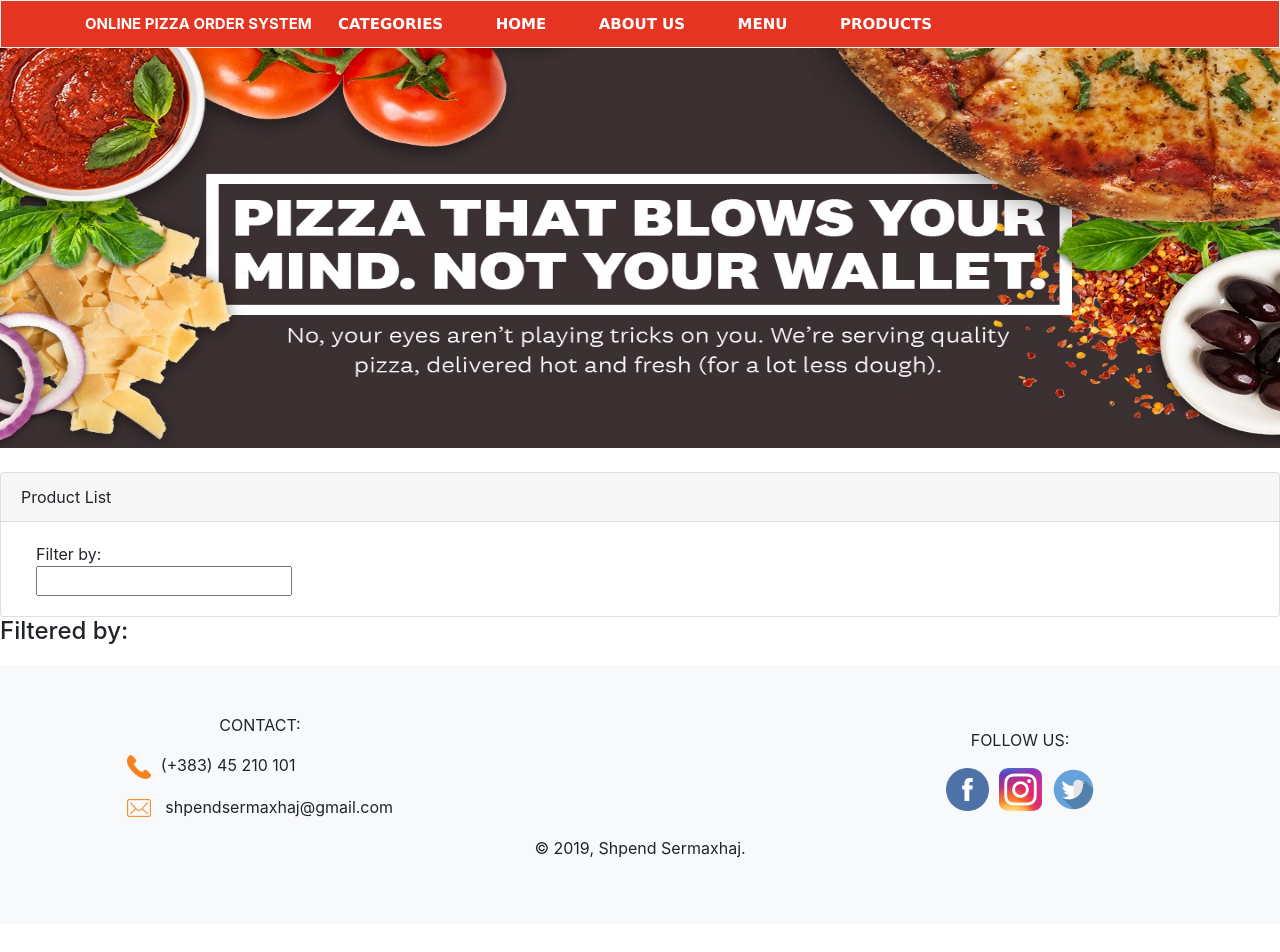
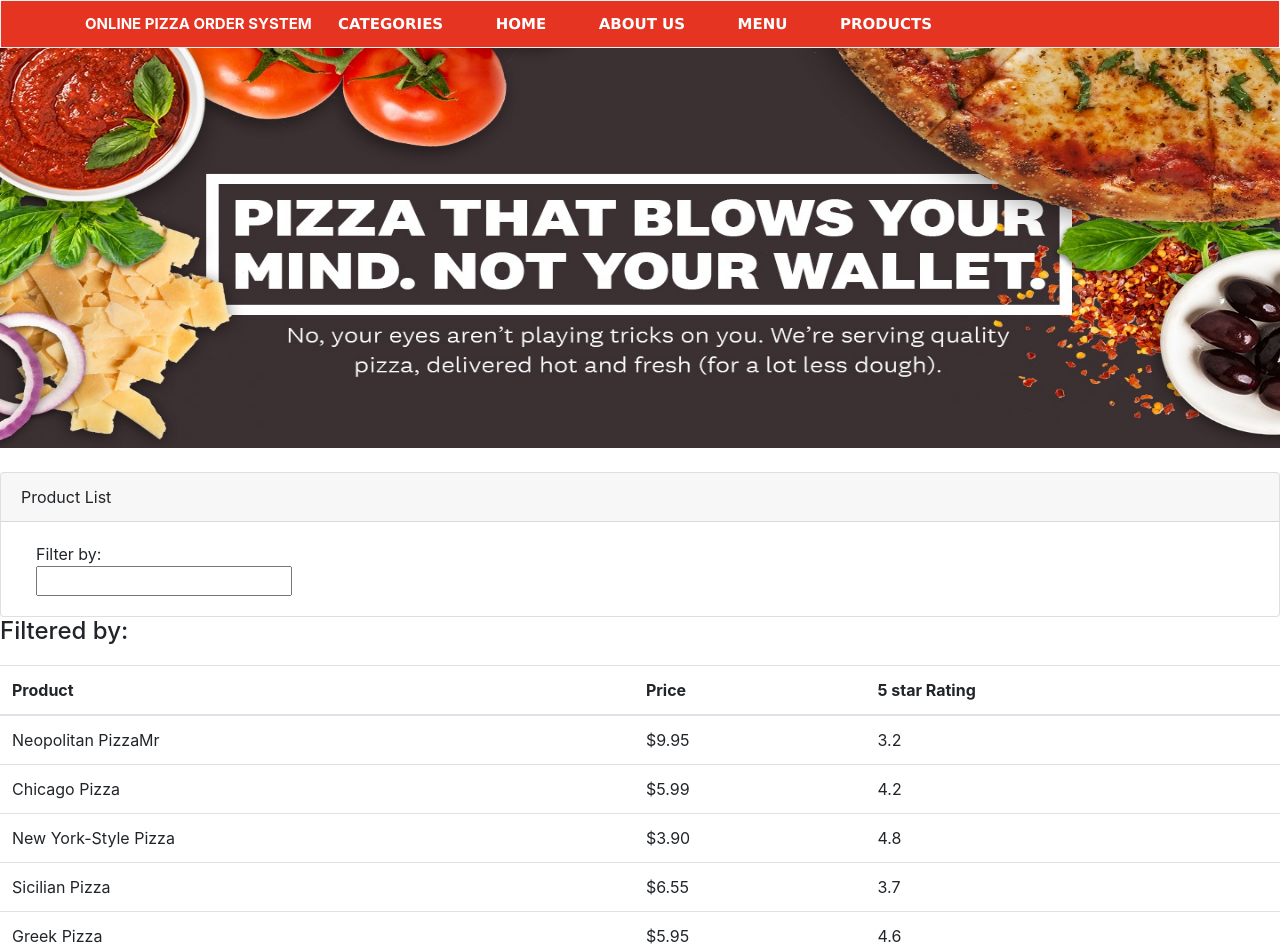
Before and after one commit to Shpendsermaxhaj/Final-E-Commerce, an Angular app: page /products in a window 1280 px wide. Shown: the top 952 px of the page. Before the commit the page ends 924 px from the top, so only its background shows below. Built offline with nearby package versions, Linux system fonts and the light colour scheme.

Commit message:
Update product.service.ts

```diff
--- a/src/app/shop/product/product.service.ts
+++ b/src/app/shop/product/product.service.ts
@@ -8,79 +8,79 @@ import { catchError, tap, map } from 'rxjs/operators';
   providedIn: 'root'
 })
 export class ProductService {
-  private productUrl = 'api/products/products.json';
+  // private productUrl = 'api/products/products.json';
 
-  constructor(private http: HttpClient) {}
+  // constructor(private http: HttpClient) {}
 
-  getProducts(): Observable<IProduct[]> {
-    return this.http.get<IProduct[]>(this.productUrl).pipe(
-      tap(data => console.log('All JSON ' + JSON.stringify(data))),
-      catchError(this.handleError)
-    );
-  }
+  // getProducts(): Observable<IProduct[]> {
+  //   return this.http.get<IProduct[]>(this.productUrl).pipe(
+  //     tap(data => console.log('All JSON ' + JSON.stringify(data))),
+  //     catchError(this.handleError)
+  //   );
+  // }
 
-  private handleError(err: HttpErrorResponse) {
-    let errorMessage = '';
+  // private handleError(err: HttpErrorResponse) {
+  //   let errorMessage = '';
 
-    if (err.error instanceof ErrorEvent) {
-      errorMessage = `An error occured:  ${err.error.message}`;
-    }
-    console.error(errorMessage);
-    return throwError(errorMessage);
-  }
+  //   if (err.error instanceof ErrorEvent) {
+  //     errorMessage = `An error occured:  ${err.error.message}`;
+  //   }
+  //   console.error(errorMessage);
+  //   return throwError(errorMessage);
+  // }
 
-  //   getProducts(): IProduct[] {
-  //   return [
-  // {
-  //       productId: 1,
-  //       productName: 'Neopolitan PizzaMr',
-  //       productCode: 'GDN-0011',
-  //       releaseDate: 'March 19, 2019',
-  //       description: 'Neopolitan PizzaMr ingredients.',
-  //       price: 9.95,
-  //       starRating: 3.2,
-  //       imageUrl: 'assets/images/Neo.png'
-  //     },
-  //     {
-  //       productId: 2,
-  //       productName: 'Chicago Pizza',
-  //       productCode: 'GDN-0023',
-  //       releaseDate: 'March 18, 2019',
-  //       description: 'Ingredients for Chicago Pizza',
-  //       price: 5.99,
-  //       starRating: 4.2,
-  //       imageUrl: 'assets/images/Chic.png'
-  //     },
-  //     {
-  //       productId: 5,
-  //       productName: 'New York-Style Pizza',
-  //       productCode: 'TBX-0048',
-  //       releaseDate: 'May 21, 2019',
-  //       description: 'New York-Style Pizza ingredients',
-  //       price: 3.9,
-  //       starRating: 4.8,
-  //       imageUrl: 'assets/images/Neo.png'
-  //     },
-  //     {
-  //       productId: 8,
-  //       productName: 'Sicilian Pizza',
-  //       productCode: 'TBX-0022',
-  //       releaseDate: 'May 15, 2019',
-  //       description: 'Sicilian Pizza ingredients',
-  //       price: 6.55,
-  //       starRating: 3.7,
-  //       imageUrl: 'assets/images/Sicilian.png'
-  //     },
-  //     {
-  //       productId: 10,
-  //       productName: 'Greek Pizza',
-  //       productCode: 'GMG-0042',
-  //       releaseDate: 'October 15, 2018',
-  //       description: 'Ingredients for Greek Pizza',
-  //       price: 5.95,
-  //       starRating: 4.6,
-  //       imageUrl: 'assets/images/Greek.png'
-  //     }
-  //   ];
-  // }
+     getProducts(): IProduct[] {
+     return [
+   {
+         productId: 1,
+         productName: 'Neopolitan PizzaMr',
+         productCode: 'GDN-0011',
+         releaseDate: 'March 19, 2019',
+         description: 'Neopolitan PizzaMr ingredients.',
+         price: 9.95,
+         starRating: 3.2,
+         imageUrl: 'assets/images/Neo.png'
+       },
+       {
+         productId: 2,
+       productName: 'Chicago Pizza',
+         productCode: 'GDN-0023',
+         releaseDate: 'March 18, 2019',
+       description: 'Ingredients for Chicago Pizza',
+         price: 5.99,
+         starRating: 4.2,
+       imageUrl: 'assets/images/Chic.png'
+       },
+       {
+         productId: 5,
+         productName: 'New York-Style Pizza',
+         productCode: 'TBX-0048',
+       releaseDate: 'May 21, 2019',
+         description: 'New York-Style Pizza ingredients',
+        price: 3.9,
+         starRating: 4.8,
+         imageUrl: 'assets/images/Neo.png'
+     },
+       {
+         productId: 8,
+         productName: 'Sicilian Pizza',
+         productCode: 'TBX-0022',
+        releaseDate: 'May 15, 2019',
+      description: 'Sicilian Pizza ingredients',
+        price: 6.55,
+         starRating: 3.7,
+         imageUrl: 'assets/images/Sicilian.png'
+      },
+       {
+  productId: 10,
+        productName: 'Greek Pizza',
+     productCode: 'GMG-0042',
+  releaseDate: 'October 15, 2018',
+         description: 'Ingredients for Greek Pizza',
+        price: 5.95,
+        starRating: 4.6,
+        imageUrl: 'assets/images/Greek.png'
+     }
+     ];
+   }
 }
```
